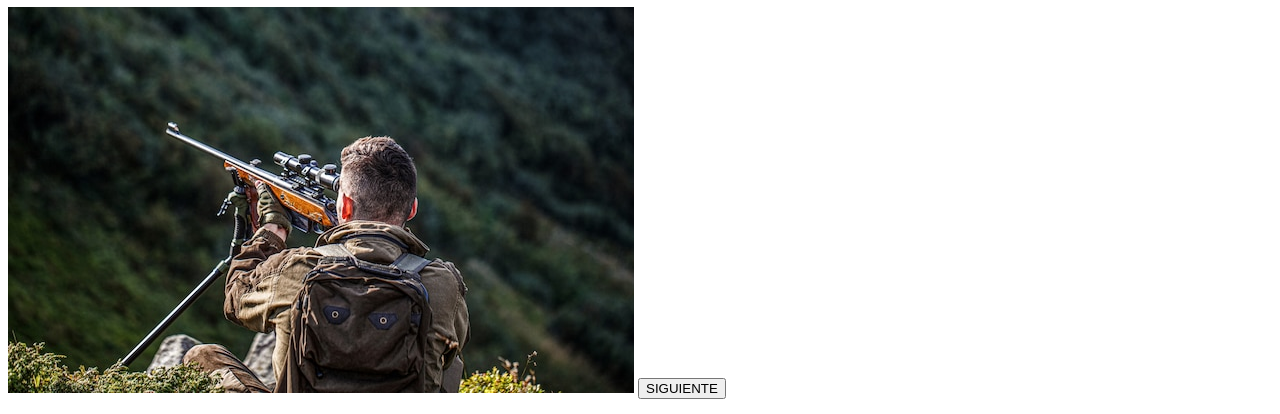
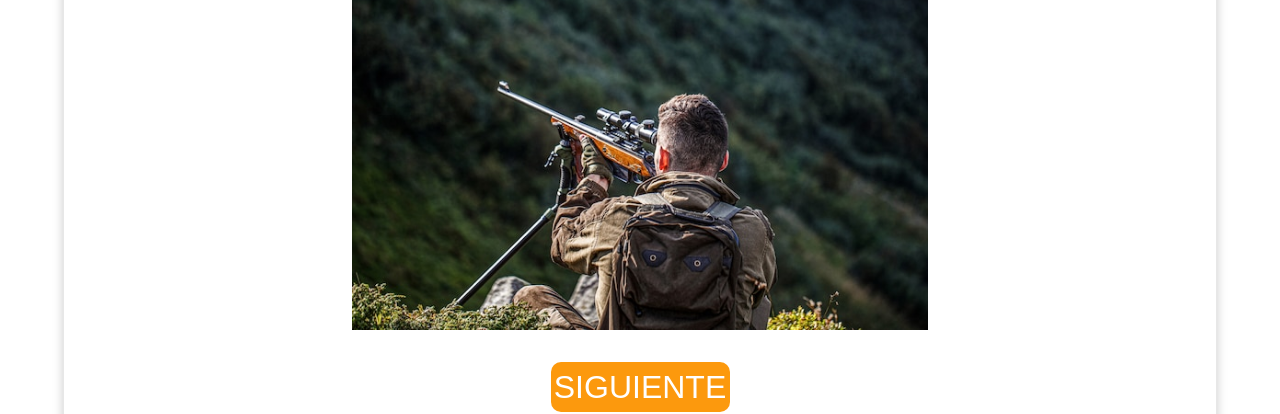
Before and after one commit to jeanpier12/Documentar-juego-del-pato-, a plain HTML site: page index.html in a window 1280 px wide. Shown: the part 195-609 px from the top of the page. Drawn offline with nearby package versions, Linux system fonts and the light colour scheme; the site is published under a folder, as on GitHub Pages, so addresses that start at the root find nothing; a web font is replaced by a local one.

Commit message:
Quitando-Ruta-Principal

```diff
--- a/index.html
+++ b/index.html
@@ -5,11 +5,11 @@
     <meta charset="UTF-8">
     <meta http-equiv="X-UA-Compatible" content="IE=edge">
     <meta name="viewport" content="width=device-width, initial-scale=1.0">
-    <title>Duck Game</title>
+    <title>Infección</title>
     <!--Importacion de fuente y libreria por Juan Villegas-->
-    <link rel="stylesheet" href="/css/estilos.css">
-    <link rel="stylesheet" href="/css/responsi.css">
-    <link rel="stylesheet" href="/css/sidr.dark.css">
+    <link rel="stylesheet" href="css/estilos.css">
+    <link rel="stylesheet" href="css/responsi.css">
+    <link rel="stylesheet" href="css/sidr.dark.css">
     <link rel="preconnect" href="https://fonts.googleapis.com">
     <link rel="preconnect" href="https://fonts.gstatic.com" crossorigin>
     <link href="https://fonts.googleapis.com/css2?family=Kdam+Thmor+Pro&display=swap" rel="stylesheet">
```
